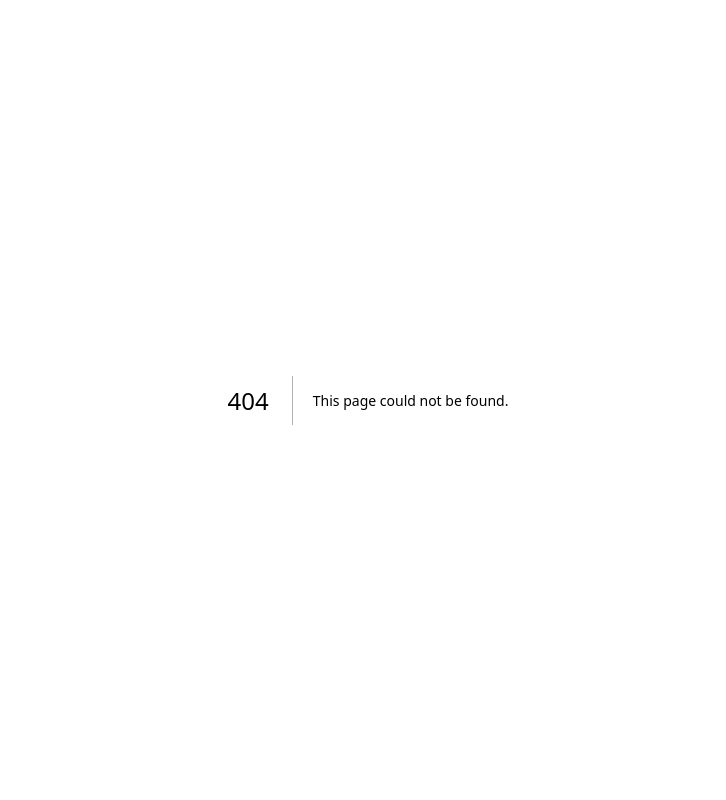
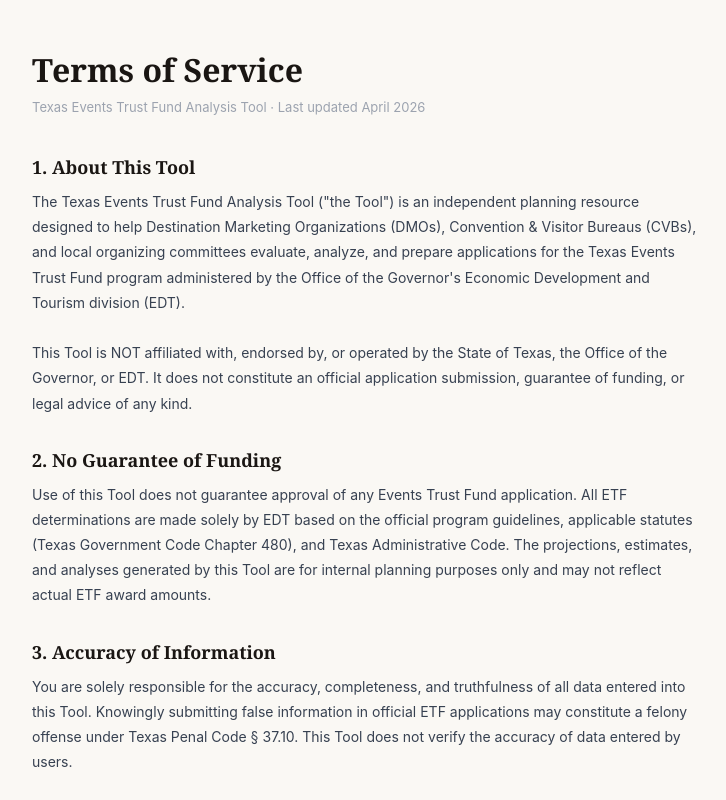
Before and after one commit to aaronwerner12/nextjs-boilerplate, a Next.js app: page /terms in a window 1280 px wide. Before the commit this address had no page. Shown: the top 800 px of the page, without its empty margins (272-998 px from the left). Built offline with nearby package versions, Linux system fonts and the light colour scheme.

Commit message:
Create page.tsx

```diff
--- /dev/null
+++ b/app/terms/page.tsx
@@ -0,0 +1,69 @@
+// @ts-nocheck
+"use client";
+
+const SERIF = "'Fraunces', 'Georgia', serif";
+
+export default function TermsPage() {
+  return (
+    <div style={{ minHeight: "100vh", background: "#faf8f4", fontFamily: "'Inter', system-ui, sans-serif", color: "#1a1613" }}>
+      <div style={{ maxWidth: 720, margin: "0 auto", padding: "48px 24px" }}>
+
+        <div style={{ marginBottom: 40 }}>
+          <div style={{ fontFamily: SERIF, fontSize: 32, fontWeight: 600, marginBottom: 8 }}>Terms of Service</div>
+          <div style={{ fontSize: 13, color: "#9ca3af" }}>Texas Events Trust Fund Analysis Tool · Last updated April 2026</div>
+        </div>
+
+        {[
+          {
+            title: "1. About This Tool",
+            body: `The Texas Events Trust Fund Analysis Tool ("the Tool") is an independent planning resource designed to help Destination Marketing Organizations (DMOs), Convention & Visitor Bureaus (CVBs), and local organizing committees evaluate, analyze, and prepare applications for the Texas Events Trust Fund program administered by the Office of the Governor's Economic Development and Tourism division (EDT).
+
+This Tool is NOT affiliated with, endorsed by, or operated by the State of Texas, the Office of the Governor, or EDT. It does not constitute an official application submission, guarantee of funding, or legal advice of any kind.`
+          },
+          {
+            title: "2. No Guarantee of Funding",
+            body: `Use of this Tool does not guarantee approval of any Events Trust Fund application. All ETF determinations are made solely by EDT based on the official program guidelines, applicable statutes (Texas Government Code Chapter 480), and Texas Administrative Code. The projections, estimates, and analyses generated by this Tool are for internal planning purposes only and may not reflect actual ETF award amounts.`
+          },
+          {
+            title: "3. Accuracy of Information",
+            body: `You are solely responsible for the accuracy, completeness, and truthfulness of all data entered into this Tool. Knowingly submitting false information in official ETF applications may constitute a felony offense under Texas Penal Code § 37.10. This Tool does not verify the accuracy of data entered by users.`
+          },
+          {
+            title: "4. Data Ownership",
+            body: `You and your organization retain ownership of all event data, analyses, and content you enter into the Tool. By using the Tool, you grant us a limited license to store and process your data solely for the purpose of providing the Tool's functionality. We do not claim ownership of your data and will not sell, license, or share your proprietary event data with third parties.`
+          },
+          {
+            title: "5. Acceptable Use",
+            body: `You agree to use this Tool only for lawful purposes related to ETF program planning and administration. You agree not to: (a) share your access code with unauthorized parties outside your organization; (b) enter false or misleading information; (c) attempt to access other organizations' data; (d) reverse engineer or copy the Tool for commercial redistribution without permission.`
+          },
+          {
+            title: "6. Limitation of Liability",
+            body: `This Tool is provided "as is" without warranty of any kind. We are not liable for any errors in ETF analyses or projections, missed application deadlines, denied ETF applications, data loss due to technical failures, or any indirect, incidental, or consequential damages arising from use of the Tool. Your use of this Tool is entirely at your own risk.`
+          },
+          {
+            title: "7. Access and Termination",
+            body: `We reserve the right to suspend or terminate access to the Tool at any time, for any reason, including misuse or violation of these Terms. We will make reasonable efforts to provide notice of significant changes or discontinuation.`
+          },
+          {
+            title: "8. Changes to Terms",
+            body: `We may update these Terms from time to time. Continued use of the Tool after changes are posted constitutes acceptance of the updated Terms. We will update the "Last updated" date at the top of this page when changes are made.`
+          },
+          {
+            title: "9. Contact",
+            body: `Questions about these Terms can be directed to the tool administrator. For questions about the ETF program itself, contact EDT directly at eventsfund@gov.texas.gov.`
+          },
+        ].map((section, i) => (
+          <div key={i} style={{ marginBottom: 32 }}>
+            <div style={{ fontFamily: SERIF, fontSize: 18, fontWeight: 600, marginBottom: 10 }}>{section.title}</div>
+            <div style={{ fontSize: 14, lineHeight: 1.8, color: "#374151", whiteSpace: "pre-line" }}>{section.body}</div>
+          </div>
+        ))}
+
+        <div style={{ marginTop: 48, paddingTop: 24, borderTop: "1px solid #e8e3db", display: "flex", gap: 20 }}>
+          <a href="/privacy" style={{ fontSize: 13, color: "#6b6660" }}>Privacy Policy</a>
+          <a href="/" style={{ fontSize: 13, color: "#6b6660" }}>Back to Tool</a>
+        </div>
+      </div>
+    </div>
+  );
+}
```
